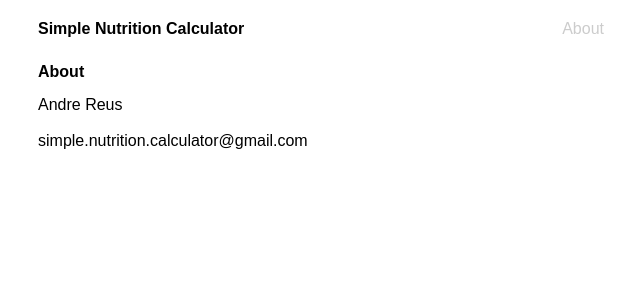
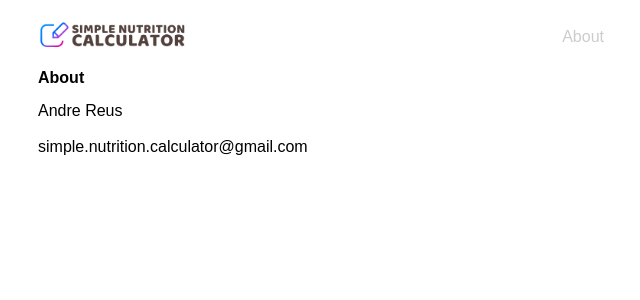
Before and after one commit to andrereus/simple-nutrition-calculator, a React (Vite) app: page /about in a window 1280 px wide. Shown: the top 300 px of the page, without its empty margins (314-954 px from the left). Built offline with nearby package versions, Linux system fonts and the light colour scheme.

Commit message:
Add logo

```diff
--- a/src/components/Main.js
+++ b/src/components/Main.js
@@ -2,6 +2,7 @@ import React, {Component} from 'react';
 import {BrowserRouter as Router, Route, Link} from 'react-router-dom';
 import App from './App';
 import About from './About';
+import Logo from '../assets/logo.png';
 
 class Main extends Component {
   render() {
@@ -9,7 +10,7 @@ class Main extends Component {
       <Router>
         <div className="main__container">
           <div className="main__header">
-            <Link to="/"><h1 className="main__title">Simple Nutrition Calculator</h1></Link>
+            <Link to="/"><img src={Logo} className="main__logo" alt="Simple Nutrition Calculator"/></Link>
             <Link to="/about"><a className="main__about">About</a></Link>
           </div>
 
--- a/src/styles/components/_main.scss
+++ b/src/styles/components/_main.scss
@@ -6,22 +6,17 @@
 }
 
 .main__header {
-  @include clearfix();
-}
+  display: flex;
+  align-items: center;
+  justify-content: space-between;
+  margin: 10px 0 15px;
 
-.main__title {
-  margin: 10px 0 15px;
-  font-weight: bold;
-  float: left;
-  color: #000;
-
-  @media (max-width: 576px) {
-    margin-left: 10px;
+  a {
+    text-decoration: none;
   }
 }
 
 .main__about {
-  float: right;
   padding: 10px;
   color: #ccc;
 
@@ -29,3 +24,11 @@
     color: #aaa;
   }
 }
+
+.main__logo {
+  max-width: 150px;
+
+  @media (max-width: 576px) {
+    margin-left: 10px;
+  }
+}
```
Also changed, not shown: src/assets/logo.png (added).
